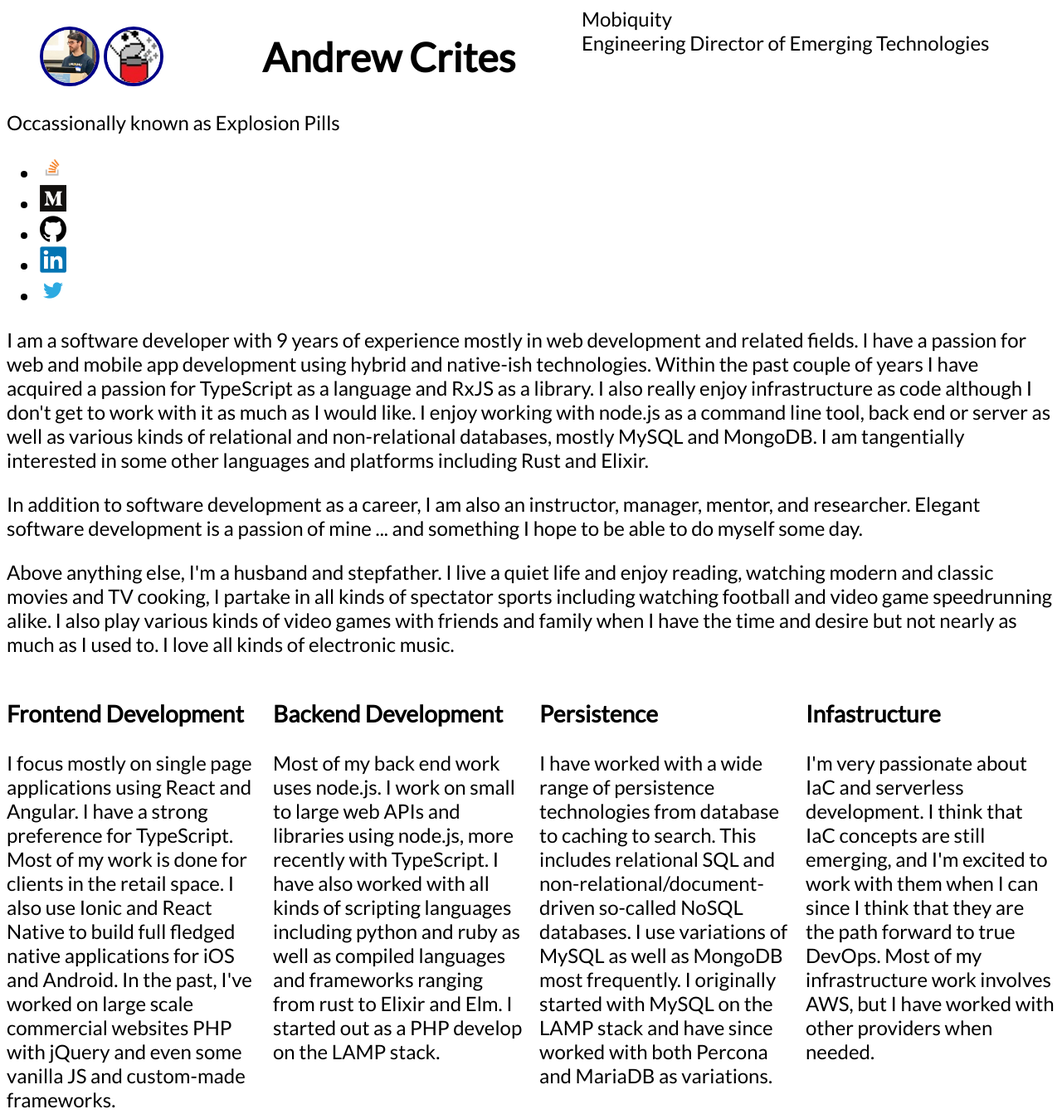
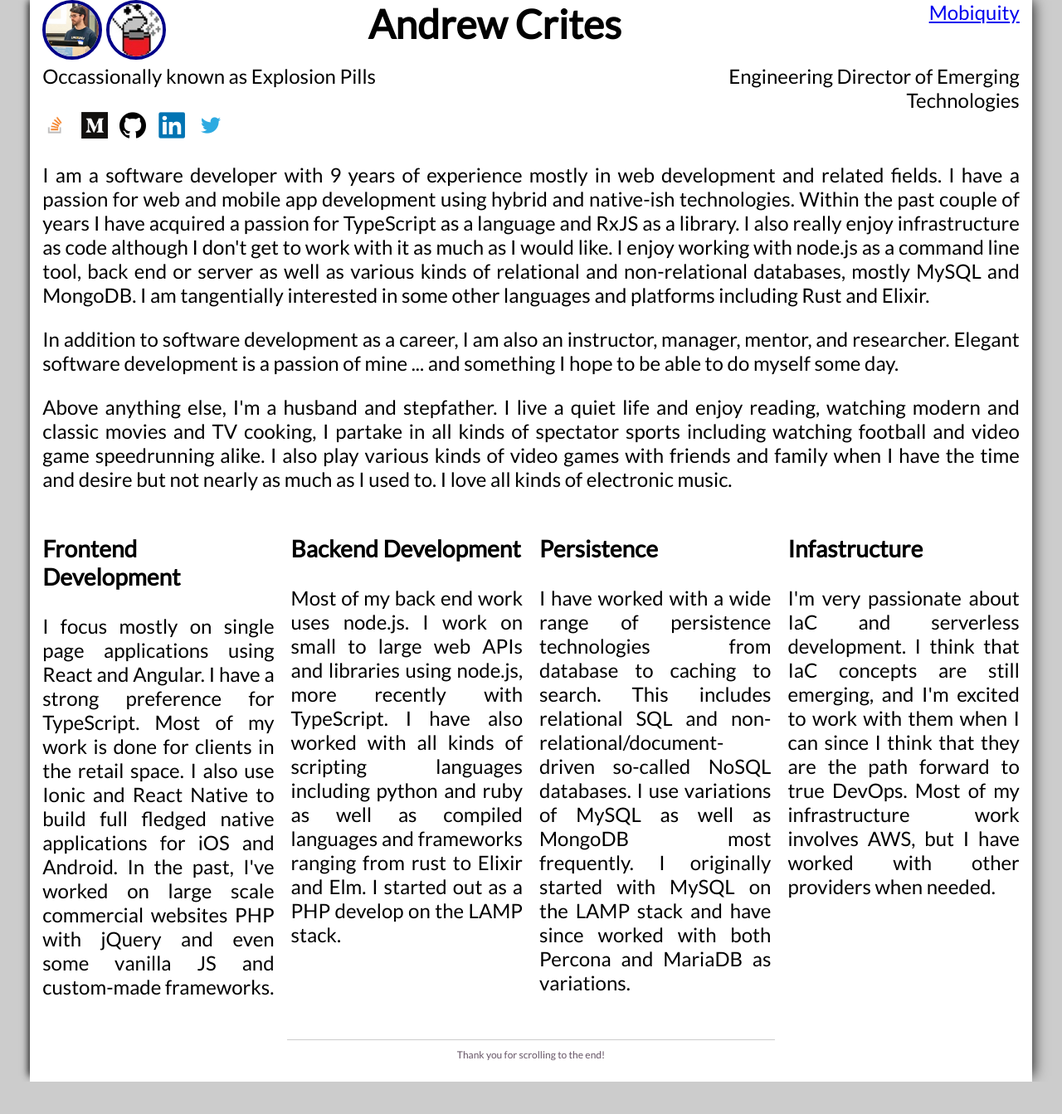
Before and after one commit to ajcrites/explosionpills.com, a website: page src/index.html in a window 1280 px wide. Shown: the whole page at 83% size. After the commit the page ends 1304 px from the top, so only its background shows below. Drawn offline with Linux system fonts and the light colour scheme.

Commit message:
feat(footer): adding footer and improving header grid

```diff
--- a/src/index.css
+++ b/src/index.css
@@ -1,7 +1,18 @@
 body {
   font-size: 24px;
   font-family: Lato, 'sans-serif';
+  margin: 0;
+  padding: 0;
+  background-color: #ccc;
 }
+.container {
+  width: 92%;
+  margin: 0 auto;
+  background-color: white;
+  padding: 0 15px 25px 15px;
+  box-shadow: 6px -3px 15px -4px rgba(0, 0, 0, 0.8), -6px -3px 8px -4px rgba(0, 0, 0, 0.8);
+}
+
 .header {
   display: grid;
   grid-template-areas:
@@ -11,16 +22,26 @@ body {
   "org"
   "position";
 }
+.name {
+  margin: 0;
+}
 .header img {
   border-radius: 50%;
   border: 4px solid #000088;
 }
 .logo {
   grid-area: logo;
+  margin: 0;
 }
 .name {
   grid-area: name;
+  white-space: nowrap;
 }
+
+.header aside {
+  text-align: right;
+}
+
 .subtitle {
   grid-area: subtitle;
 }
@@ -37,6 +58,7 @@ body {
 }
 @media (min-width: 600px) {
   .header {
+    grid-template-columns: 1fr 1fr 1fr;
     grid-template-areas:
     "logo name org"
     "subtitle subtitle position";
@@ -52,3 +74,26 @@ body {
     grid-template-areas: "skills skills skills skills";
   }
 }
+
+nav ul {
+  list-style-type: none;
+  margin: 0;
+  padding: 0;
+}
+nav ul li {
+  display: inline-block;
+  margin-right: 10px;
+}
+main {
+  text-align: justify;
+}
+
+footer {
+  border-top: 1px solid #ccc;
+  margin: 25px auto 0;
+  padding-top: 10px;
+  text-align: center;
+  font-size: 12px;
+  color: #656;
+  width: 50%;
+}
--- a/src/index.html
+++ b/src/index.html
@@ -1,6 +1,7 @@
 <link href="https://fonts.googleapis.com/css?family=Lato" rel="stylesheet">
 <link rel="stylesheet" type="text/css" href="index.css">
 
+<div class=container>
   <header class=header>
     <figure class=logo>
       <img width=64 height=64 src=/img/acrites-the-person.jpg alt="Andrew Crites">
@@ -9,10 +10,8 @@
     <h1 class=name>Andrew Crites</h1>
     <div class=subtitle>Occassionally known as Explosion Pills</div>
 
-  <aside>
-    <div class=org>Mobiquity</div>
-    <div class=position>Engineering Director of Emerging Technologies</div>
-  </aside>
+    <aside class=org><a href=https://mobiquityinc.com>Mobiquity</a></aside>
+    <aside class=position>Engineering Director of Emerging Technologies</aside>
   </header>
 
   <nav>
@@ -122,7 +121,12 @@
         </p>
       </section>
     </section>
+
+    <footer>
+      Thank you for scrolling to the end!
+    </footer>
   </main>
+</div>
 
 <script>
   document.querySelector('#years-experience').textContent =
```
Lines whose indentation alone changed are shown as unchanged.
